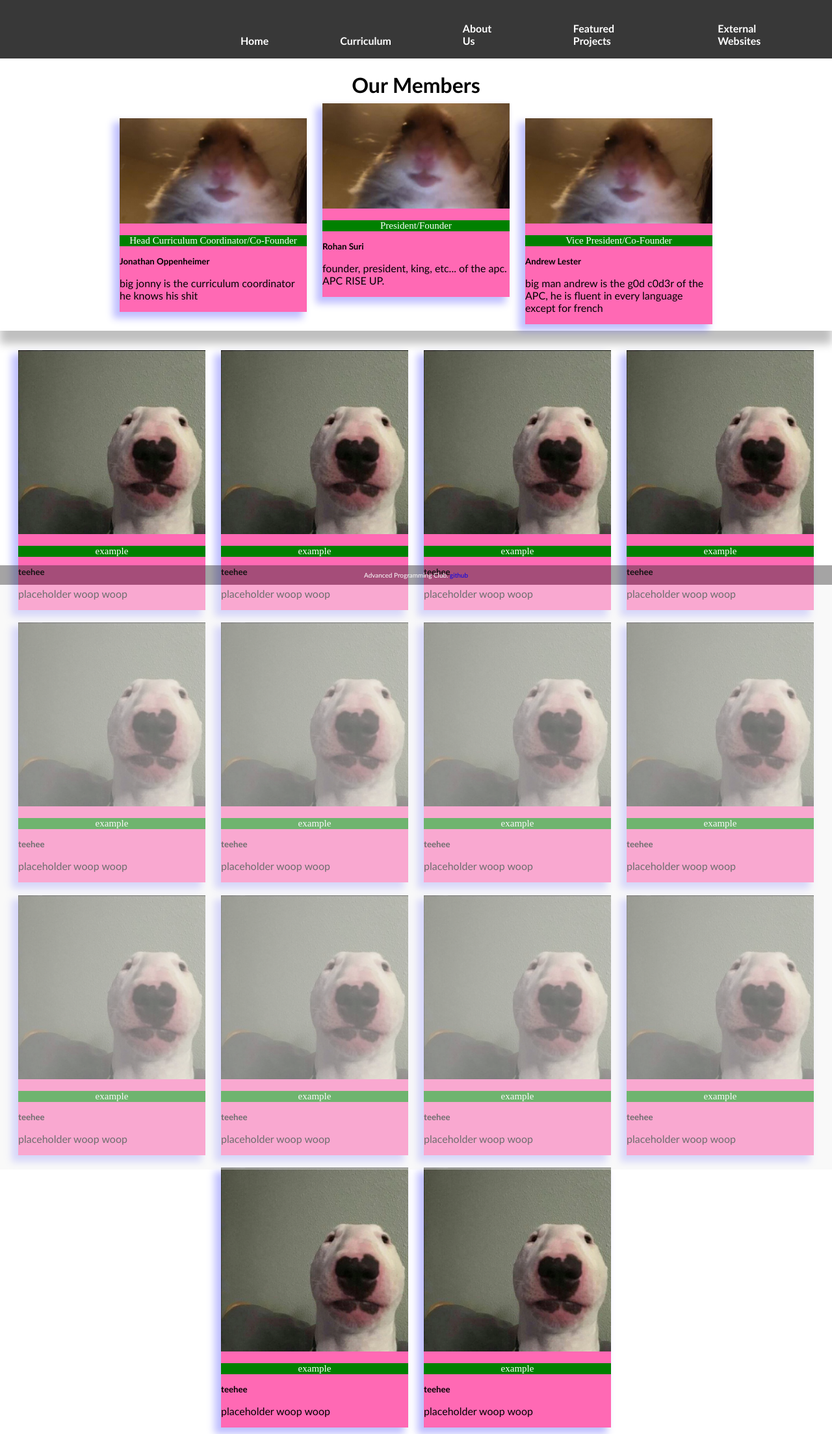
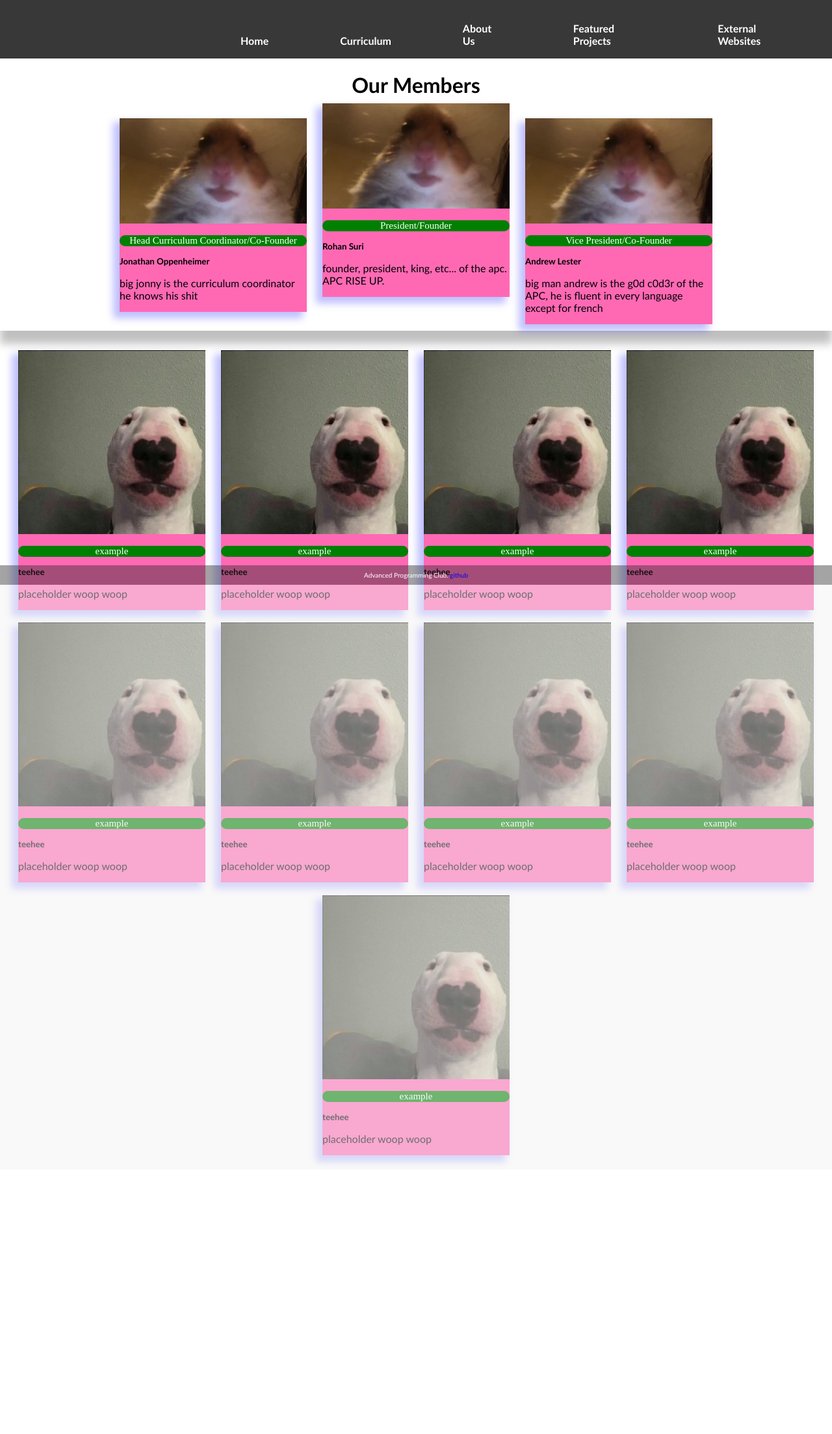
Before and after one commit to apc-gmhs/apc-website, a Jekyll site: the page built from _pages/about_us.html, in a window 1280 px wide. Shown: the whole page at 65% size. Built offline with Jekyll 4.4.1, drawn with Linux system fonts in a browser that asks for light colours; after the commit the page ends 1787 px from its top, so only the background shows below that.

Commit message:
Got rid of the mess of divs and made a for-loop in about_us.html

```diff
--- a/_config.yml
+++ b/_config.yml
@@ -22,9 +22,9 @@ title: Advanced Programming Club Website
 email: apc.gmhs@gmail.com
 description: >- # this means to ignore newlines until "baseurl:"
   Website for the Advanced Programming Club at George Mason High School. We're here to educate and enlighten.
-baseurl: "" # the subpath of your site, e.g. /blog
-url: "http://apc-gm.com/" # the base hostname & protocol for your site, e.g. http://example.com
-github_username:  jekyll
+baseurl: '' # the subpath of your site, e.g. /blog
+url: 'http://apc-gm.com/' # the base hostname & protocol for your site, e.g. http://example.com
+github_username: jekyll
 
 # Build settings
 theme: minima
@@ -32,8 +32,8 @@ plugins:
   - jekyll-feed
 
 include:
-- _pages
-
+  - _pages
+  - _data
 # Exclude from processing.
 # The following items will not be processed, by default.
 # Any item listed under the `exclude:` key here will be automatically added to
--- a/_pages/about_us.html
+++ b/_pages/about_us.html
@@ -6,112 +6,38 @@ permalink: /about_us
 stylesheets:
   - about_us
 ---
+
 <main>
 	<h1>Our Members</h1>
 	<div id="exec-board" class="card-grid">
 		<div>
-          <img src="/assets/images/head.jpg">
+			<img src="/assets/images/head.jpg" />
 			<p class="label">Head Curriculum Coordinator/Co-Founder</p>
 			<h5>Jonathan Oppenheimer</h5>
 			<p>big jonny is the curriculum coordinator he knows his shit</p>
 		</div>
 		<div class="card-elevated">
-        <img src="/assets/images/head.jpg">
+			<img src="/assets/images/head.jpg" />
 			<p class="label">President/Founder</p>
 			<h5>Rohan Suri</h5>
-        <p>founder, president, king, etc... of the apc. APC RISE UP. </p>
+			<p>founder, president, king, etc... of the apc. APC RISE UP.</p>
 		</div>
 		<div>
-          <img src="/assets/images/head.jpg">
+			<img src="/assets/images/head.jpg" />
 			<p class="label">Vice President/Co-Founder</p>
 			<h5>Andrew Lester</h5>
 			<p>big man andrew is the g0d c0d3r of the APC, he is fluent in every language except for french</p>
 		</div>
 	</div>
+	<script src="/scripts/about_us.js" defer></script>
 	<div class="card-grid">
+		{% for card in site.data.members.members %}
 		<div>
-      <img src="/assets/images/hmm.png">
-      <p class="label">example</p>
-      <h5>teehee</h5>
-      <p>placeholder woop woop</p>
+			<img src="{{ card.imagepath }}" />
+			<p class="label">{{ card.label }}</p>
+			<h5>{{ card.name }}</h5>
+			<p>{{ card.desc }}</p>
 		</div>
-  <div>
-    <img src="/assets/images/hmm.png">
-    <p class="label">example</p>
-    <h5>teehee</h5>
-    <p>placeholder woop woop</p>
-</div>
-<div>
-  <img src="/assets/images/hmm.png">
-  <p class="label">example</p>
-  <h5>teehee</h5>
-  <p>placeholder woop woop</p>
-</div>
-<div>
-  <img src="/assets/images/hmm.png">
-  <p class="label">example</p>
-  <h5>teehee</h5>
-  <p>placeholder woop woop</p>
-</div>
-<div>
-  <img src="/assets/images/hmm.png">
-  <p class="label">example</p>
-  <h5>teehee</h5>
-  <p>placeholder woop woop</p>
-</div>
-<div>
-  <img src="/assets/images/hmm.png">
-  <p class="label">example</p>
-  <h5>teehee</h5>
-  <p>placeholder woop woop</p>
-</div>
-<div>
-  <img src="/assets/images/hmm.png">
-  <p class="label">example</p>
-  <h5>teehee</h5>
-  <p>placeholder woop woop</p>
-</div>
-<div>
-  <img src="/assets/images/hmm.png">
-  <p class="label">example</p>
-  <h5>teehee</h5>
-  <p>placeholder woop woop</p>
-</div>
-<div>
-  <img src="/assets/images/hmm.png">
-  <p class="label">example</p>
-  <h5>teehee</h5>
-  <p>placeholder woop woop</p>
-</div>
-<div>
-  <img src="/assets/images/hmm.png">
-  <p class="label">example</p>
-  <h5>teehee</h5>
-  <p>placeholder woop woop</p>
-</div>
-<div>
-  <img src="/assets/images/hmm.png">
-  <p class="label">example</p>
-  <h5>teehee</h5>
-  <p>placeholder woop woop</p>
-</div>
-<div>
-  <img src="/assets/images/hmm.png">
-  <p class="label">example</p>
-  <h5>teehee</h5>
-  <p>placeholder woop woop</p>
-</div>
-<div>
-  <img src="/assets/images/hmm.png">
-  <p class="label">example</p>
-  <h5>teehee</h5>
-  <p>placeholder woop woop</p>
-</div>
-<div>
-  <img src="/assets/images/hmm.png">
-  <p class="label">example</p>
-  <h5>teehee</h5>
-  <p>placeholder woop woop</p>
-</div>
+		{% endfor %}
 	</div>
 </main>
--- a/_pages/curriculum.html
+++ b/_pages/curriculum.html
@@ -17,6 +17,8 @@ scripts:
 				src="https://docs.google.com/document/d/e/2PACX-1vQ4uSlnH0TkqfuNJCqia6B6pJGmva2AEaP9FhcX_j5bVXY066JX1l7scgJZr5o31EFVL4GFpYGWMh2z/pub?embedded=true"
 			></iframe>
 		</div>
+		<!--Just gives some nice whitespace at the bottom so the footer doesn't cover up the bottom of the google doc-->
+		<br />
+		<br />
 	</main>
 </main>
-<!-- hello -->
--- a/css/about_us.css
+++ b/css/about_us.css
@@ -38,6 +38,7 @@ p.label {
 	font-family: Adam;
 	font-size: 15px;
 	text-align: center;
+	border-radius: 10px;
 }
 
 #button-wrapper {
--- a/css/curriculum.css
+++ b/css/curriculum.css
@@ -1,3 +1,7 @@
+body {
+	overflow-x: hidden;
+}
+
 #title {
 	text-align: center;
 	font-size: 2em;
--- /dev/null
+++ b/scripts/about_us.js
@@ -0,0 +1,16 @@
+let memberData = JSON.parse('scripts/members.json');
+console.log(memberData);
+
+let cardDiv = document.createElement('DIV');
+var img = document.createElement('IMG');
+img.src = 'https://media.geeksforgeeks.org/wp-content/uploads/20190529122828/bs21.png';
+cardDiv.appendChild(document.createElement());
+
+/*
+<div>
+	<img src="/assets/images/hmm.png" />
+	<p class="label">example</p>
+	<h5>teehee</h5>
+	<p>placeholder woop woop</p>
+</div>
+*/
```
Also changed, not shown: _data/members.json (added, +58 -0 lines). Lines whose indentation alone changed are shown as unchanged.
